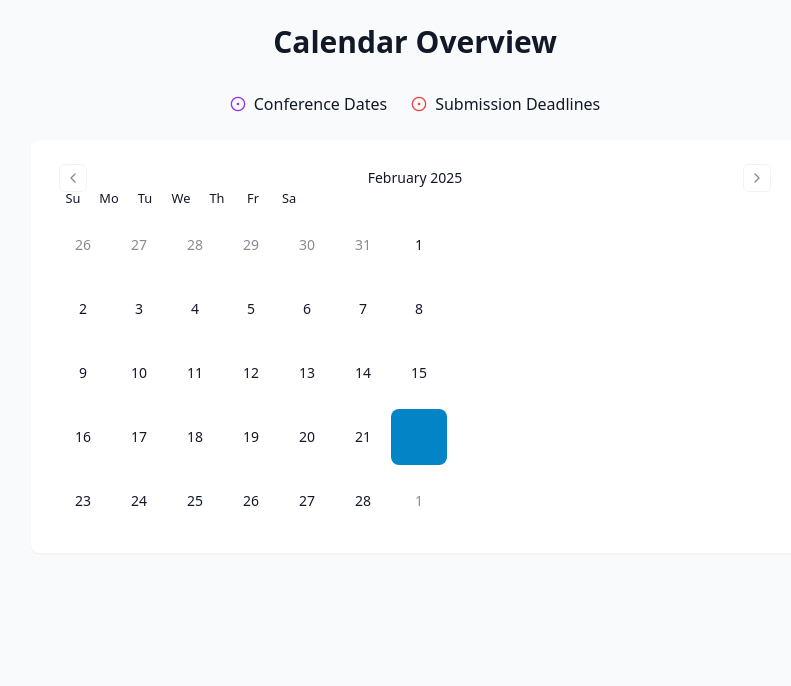
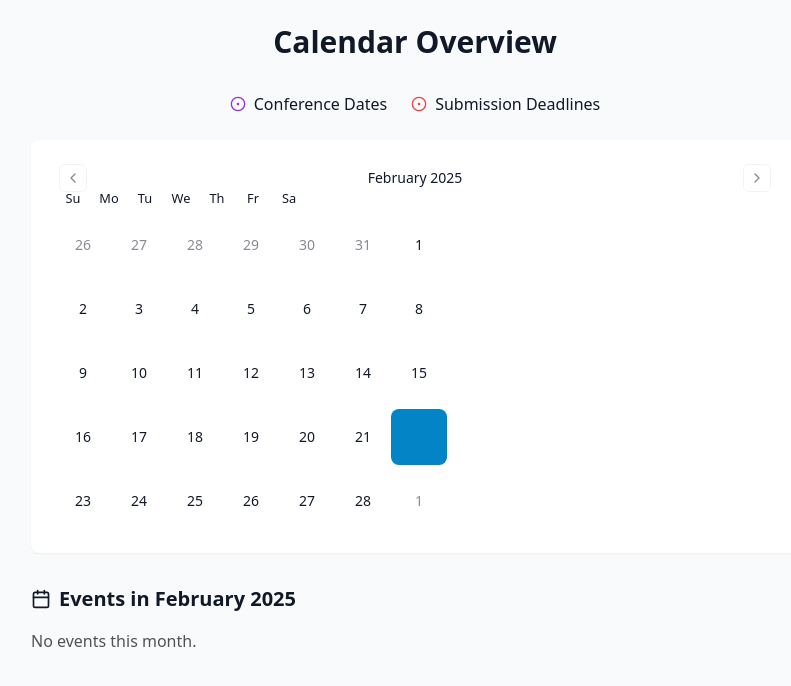
Before and after one commit to mythezone/ai-ddl, a React (Vite) app: page /calendar in a window 1280 px wide. Shown: the top 686 px of the page, without its empty margins (225-1016 px from the left). Built offline with nearby package versions, Linux system fonts and the light colour scheme.

Commit message:
Enhance calendar display
Display all events for a given month below the calendar by default.  Color entire days for conferences and deadlines.

```diff
--- a/src/pages/Calendar.tsx
+++ b/src/pages/Calendar.tsx
@@ -4,7 +4,7 @@ import conferencesData from "@/data/conferences.yml";
 import { Conference } from "@/types/conference";
 import { Calendar as CalendarIcon, Tag, CircleDot } from "lucide-react";
 import { Calendar } from "@/components/ui/calendar";
-import { parseISO, format, isValid } from "date-fns";
+import { parseISO, format, isValid, startOfMonth, endOfMonth, isSameMonth } from "date-fns";
 
 const CalendarPage = () => {
   const [selectedDate, setSelectedDate] = useState<Date | undefined>(new Date());
@@ -29,6 +29,17 @@ const CalendarPage = () => {
     }
   };
 
+  // Get all events (conferences and deadlines) for a given month
+  const getMonthEvents = (date: Date) => {
+    return conferencesData.filter((conf: Conference) => {
+      const deadlineDate = safeParseISO(conf.deadline);
+      const startDate = safeParseISO(conf.start);
+
+      return (deadlineDate && isSameMonth(deadlineDate, date)) ||
+             (startDate && isSameMonth(startDate, date));
+    });
+  };
+
   // Get all unique dates (deadlines and conference dates)
   const getDatesWithEvents = () => {
     const dates = {
@@ -39,11 +50,21 @@ const CalendarPage = () => {
     conferencesData.forEach((conf: Conference) => {
       const deadlineDate = safeParseISO(conf.deadline);
       const startDate = safeParseISO(conf.start);
+      const endDate = safeParseISO(conf.end);
 
       if (deadlineDate) {
         dates.deadlines.add(format(deadlineDate, 'yyyy-MM-dd'));
       }
-      if (startDate) {
+
+      // If conference has both start and end dates, add all dates in between
+      if (startDate && endDate) {
+        let currentDate = startDate;
+        while (currentDate <= endDate) {
+          dates.conferences.add(format(currentDate, 'yyyy-MM-dd'));
+          currentDate = new Date(currentDate.setDate(currentDate.getDate() + 1));
+        }
+      } else if (startDate) {
+        // If only start date is available, add just that date
         dates.conferences.add(format(startDate, 'yyyy-MM-dd'));
       }
     });
@@ -60,15 +81,24 @@ const CalendarPage = () => {
     return conferencesData.filter((conf: Conference) => {
       const deadlineDate = safeParseISO(conf.deadline);
       const startDate = safeParseISO(conf.start);
+      const endDate = safeParseISO(conf.end);
 
       const deadlineDateStr = deadlineDate ? format(deadlineDate, 'yyyy-MM-dd') : null;
-      const startDateStr = startDate ? format(startDate, 'yyyy-MM-dd') : null;
+      const isDeadlineMatch = deadlineDateStr === formattedDate;
 
-      return deadlineDateStr === formattedDate || startDateStr === formattedDate;
+      // Check if the date falls within the conference duration
+      let isConferenceDate = false;
+      if (startDate && endDate) {
+        isConferenceDate = date >= startDate && date <= endDate;
+      } else if (startDate) {
+        isConferenceDate = format(startDate, 'yyyy-MM-dd') === formattedDate;
+      }
+
+      return isDeadlineMatch || isConferenceDate;
     });
   };
 
-  const selectedDateConferences = selectedDate ? getConferencesForDate(selectedDate) : [];
+  const monthEvents = selectedDate ? getMonthEvents(selectedDate) : [];
   const datesWithEvents = getDatesWithEvents();
 
   return (
@@ -108,10 +138,12 @@ const CalendarPage = () => {
               }}
               modifiersStyles={{
                 conference: {
+                  backgroundColor: '#DDD6FE', // purple-200
                   color: '#7C3AED', // purple-600
                   fontWeight: 'bold'
                 },
                 deadline: {
+                  backgroundColor: '#FEE2E2', // red-100
                   color: '#EF4444', // red-500
                   fontWeight: 'bold'
                 }
@@ -119,25 +151,33 @@ const CalendarPage = () => {
             />
           </div>
 
-          {/* Selected Date Events */}
-          {selectedDate && selectedDateConferences.length > 0 && (
+          {/* Month Events */}
+          {selectedDate && (
             <div className="mx-auto w-full max-w-3xl space-y-4">
               <h2 className="text-xl font-semibold flex items-center gap-2">
                 <CalendarIcon className="h-5 w-5" />
-                Events on {format(selectedDate, 'MMMM d, yyyy')}
+                Events in {format(selectedDate, 'MMMM yyyy')}
               </h2>
+              {monthEvents.length === 0 ? (
+                <p className="text-neutral-600">No events this month.</p>
+              ) : (
                 <div className="space-y-4">
-                {selectedDateConferences.map((conf: Conference) => (
+                  {monthEvents.map((conf: Conference) => (
                     <div key={conf.id} className="bg-white p-4 rounded-lg shadow-sm">
                       <h3 className="font-semibold text-lg">{conf.title}</h3>
-                    {conf.deadline && safeParseISO(conf.deadline) &&
-                      format(safeParseISO(conf.deadline)!, 'yyyy-MM-dd') === format(selectedDate, 'yyyy-MM-dd') && (
-                      <p className="text-red-500">Submission Deadline</p>
+                      <div className="space-y-1">
+                        {conf.deadline && safeParseISO(conf.deadline) && isSameMonth(safeParseISO(conf.deadline)!, selectedDate) && (
+                          <p className="text-red-500">
+                            Submission Deadline: {format(safeParseISO(conf.deadline)!, 'MMMM d, yyyy')}
+                          </p>
                         )}
-                    {conf.start && safeParseISO(conf.start) &&
-                      format(safeParseISO(conf.start)!, 'yyyy-MM-dd') === format(selectedDate, 'yyyy-MM-dd') && (
-                      <p className="text-purple-600">Conference Start Date</p>
+                        {conf.start && (
+                          <p className="text-purple-600">
+                            Conference Date: {format(safeParseISO(conf.start)!, 'MMMM d')}
+                            {conf.end ? ` - ${format(safeParseISO(conf.end)!, 'MMMM d, yyyy')}` : `, ${format(safeParseISO(conf.start)!, 'yyyy')}`}
+                          </p>
                         )}
+                      </div>
                       <div className="mt-2 flex flex-wrap gap-2">
                         {conf.tags.map((tag) => (
                           <span key={tag} className="tag text-sm">
@@ -149,6 +189,7 @@ const CalendarPage = () => {
                     </div>
                   ))}
                 </div>
+              )}
             </div>
           )}
         </div>
```
Lines whose indentation alone changed are shown as unchanged.
